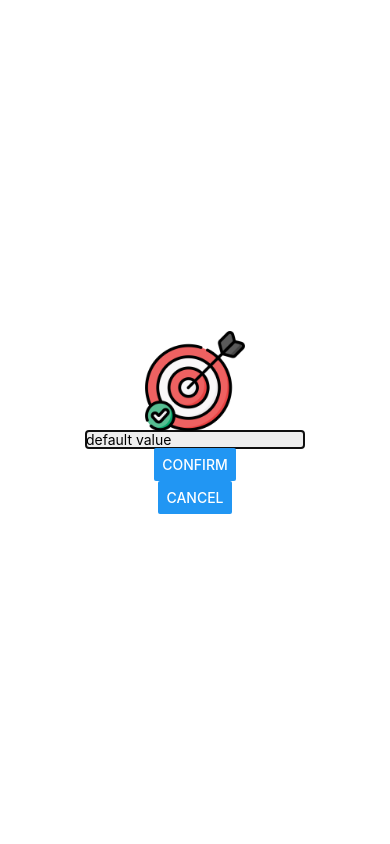
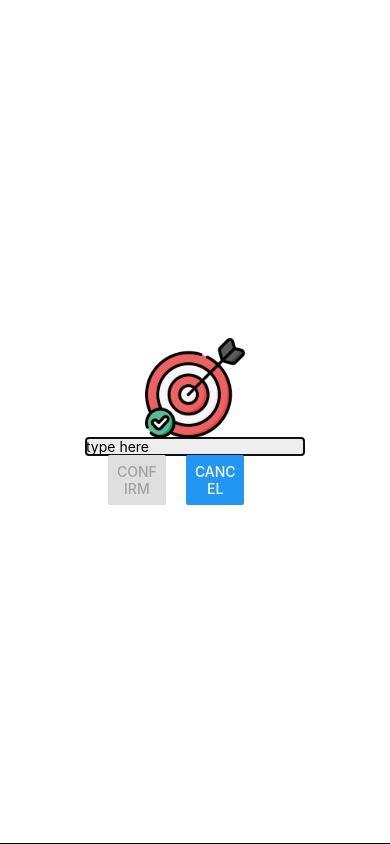
Before and after one commit to yusun97/CS5520-Spring2023, a React Native app: screen / in a window 390 px wide. Both pictures are taken after a click on the button "ADD A TASK". Built offline with nearby package versions, Linux system fonts and the light colour scheme.

Commit message:
add disable button

```diff
--- a/App.js
+++ b/App.js
@@ -1,6 +1,6 @@
 import { StatusBar } from "expo-status-bar";
 import { useState } from "react";
-import { StyleSheet, Text, TextInput, View, Button, Image} from "react-native";
+import { StyleSheet, Text, TextInput, View, Button, Image } from "react-native";
 import Header from "./components/Header";
 import Input from "./components/Input";
 
@@ -45,4 +45,13 @@ const styles = StyleSheet.create({
     alignItems: "center",
     justifyContent: "center",
   },
+  topperContainer: {
+    flex: 1,
+    justifyContent: "center",
+  },
+  bottomContainer: {
+    flex: 4,
+    backgroundColor: "red",
+    alignSelf: "stretch",
+  },
 });
--- a/components/Header.js
+++ b/components/Header.js
@@ -1,11 +1,22 @@
-import { View, Text } from 'react-native'
-import React from 'react'
+import { View, Text, StyleSheet } from "react-native";
+import React from "react";
 
-export default function Header({appName}) {
-    // console.log(appName);
+export default function Header({ appName }) {
+  // console.log(appName);
   return (
-    <View>
+    <View style={styles.header}>
       <Text>Welcome to {appName}</Text>
     </View>
-  )
+  );
 }
+
+const styles = StyleSheet.create({
+  header: {
+    alignItems: "center",
+    justifyContent: "center",
+    borderColor: "blueviolet",
+    borderWidth: 1,
+    frontSize: 24,
+    color: "purple",
+  },
+});
--- a/components/Input.js
+++ b/components/Input.js
@@ -10,10 +10,7 @@ import { useState } from "react";
 import React from "react";
 
 export default function Input({ onConfirm, modelIsVisible, cancelPress }) {
-  const [text, setText] = useState("default value");
-
-  // source={{uri: 'https://reactnative.dev/img/tiny_logo.png'}}
-  // source={require('@expo/snack-static/react-native-logo.png')}
+  const [text, setText] = useState("");
 
   return (
     <Modal visible={modelIsVisible}>
@@ -33,8 +30,11 @@ export default function Input({ onConfirm, modelIsVisible, cancelPress }) {
           style={{ backgroundColor: "#eee" }}
           placeholder="type here"
         />
-
+        <View style={styles.buttonContain}>
+          <View style={styles.button}>
             <Button
+              // disabled={text.length === 0 ? true : false}
+              disabled={!text.length}
               title="Confirm"
               onPress={() => {
                 //we need arrow function, instead of just passing the function
@@ -42,7 +42,11 @@ export default function Input({ onConfirm, modelIsVisible, cancelPress }) {
                 setText("");
               }}
             />
+          </View>
+          <View style={styles.button}>
             <Button title="Cancel" onPress={cancelPress} />
+          </View>
+        </View>
       </View>
     </Modal>
   );
@@ -54,9 +58,22 @@ const styles = StyleSheet.create({
     backgroundColor: "#fff",
     alignItems: "center",
     justifyContent: "center",
+    borderBottomColor: "#000000",
+    borderBottomWidth: 1,
   },
   logo: {
     width: 100,
     height: 100,
   },
+  input: {
+    borderBottomColor: "red",
+    birderBottomWidth: 2,
+  },
+  buttonContain: {
+    flexDirection: "row",
+  },
+  button: {
+    marginHorizontal: 10,
+    width: "30%",
+  },
 });
--- a/package.json
+++ b/package.json
@@ -13,7 +13,10 @@
     "expo": "~47.0.12",
     "expo-status-bar": "~1.4.2",
     "react": "18.1.0",
-    "react-native": "0.70.5"
+    "react-native": "0.70.5",
+    "react-native-web": "~0.18.9",
+    "react-dom": "18.1.0",
+    "@expo/webpack-config": "^0.17.2"
   },
   "devDependencies": {
     "@babel/core": "^7.12.9"
```
Also changed, not shown: 1 other file (tests, documents, lock files or other folders). Lines whose indentation alone changed are shown as unchanged.
